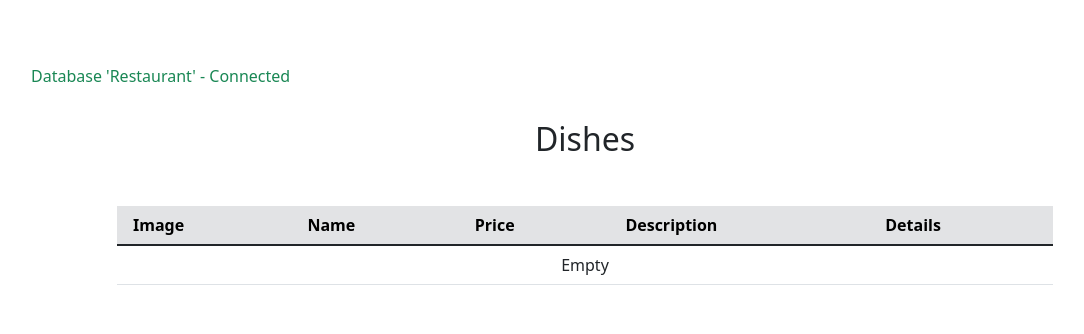
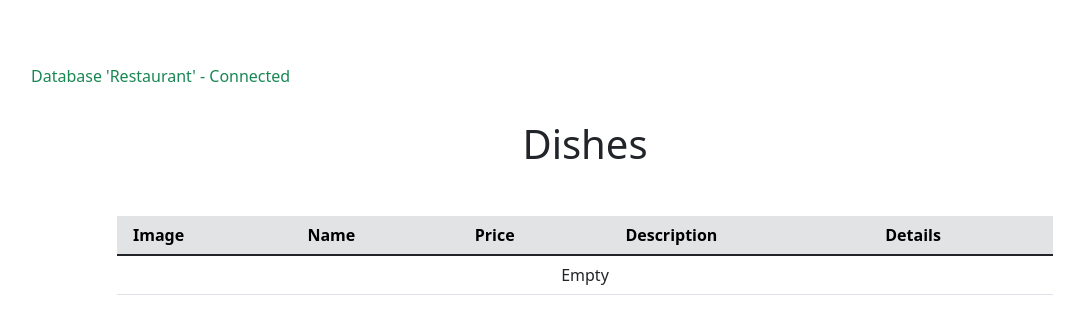
Before and after one commit to KateKatze/16.03_PHP, a PHP site: page / in a window 1280 px wide. Shown: the top 334 px of the page, without its empty margins (55-1139 px from the left). Run offline with PHP 8.4, Linux system fonts and the light colour scheme; data that the repository does not hold is empty.

Commit message:
advanced done

```diff
--- a/index.php
+++ b/index.php
@@ -38,7 +38,7 @@ if(mysqli_num_rows($result)>0){
         <!-- <div class="mb-3">
             <a href="create.php"><button class="btn btn-primary" type="button">Add product</button></a>
         </div> -->
-        <h2 class="text-center mb-5">Dishes</h2>
+        <h2 class="text-center display-6 mb-5">Dishes</h2>
         <table class="table table-border">
             <thead class="table-secondary">
                 <tr>
```
